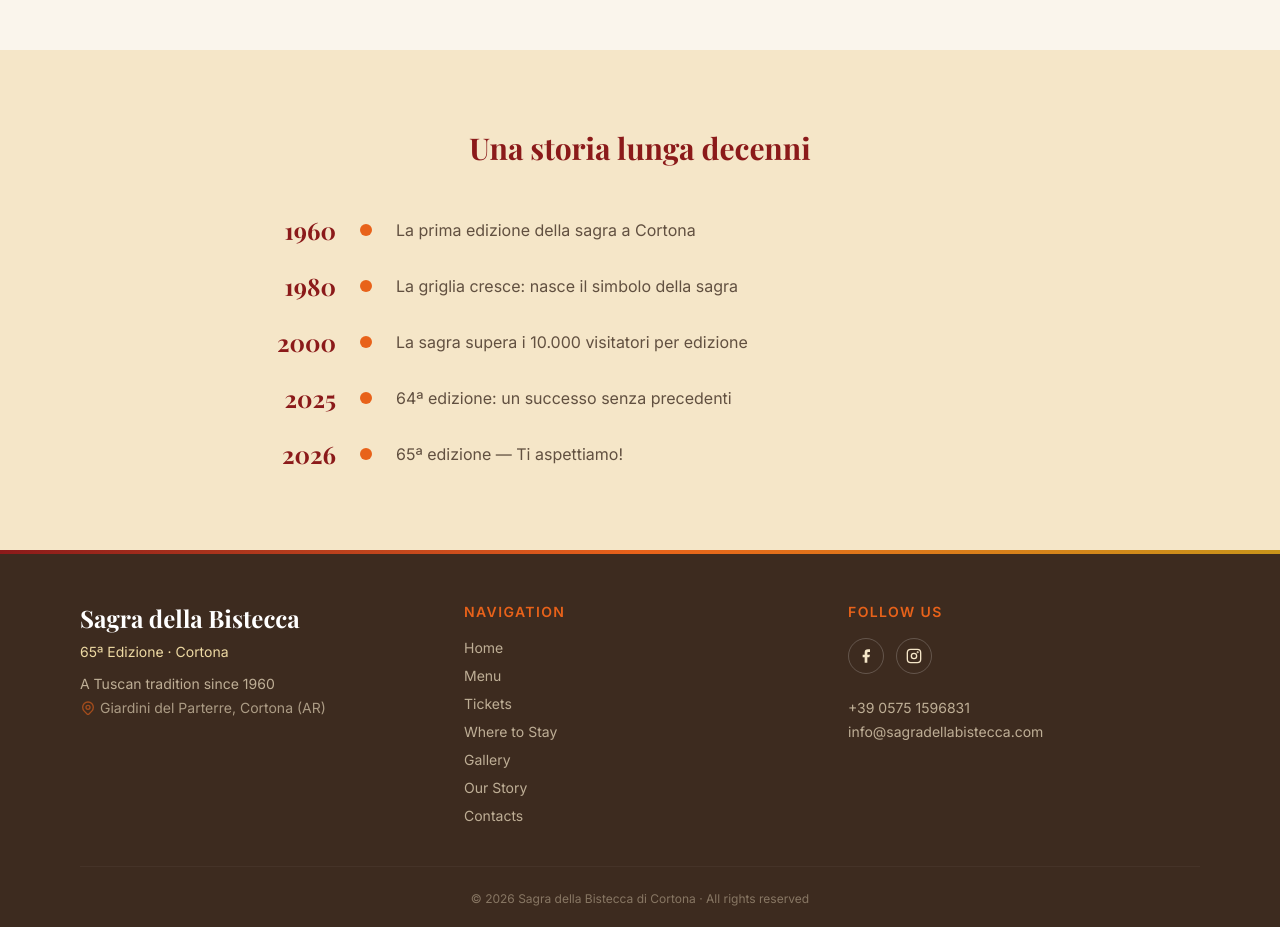
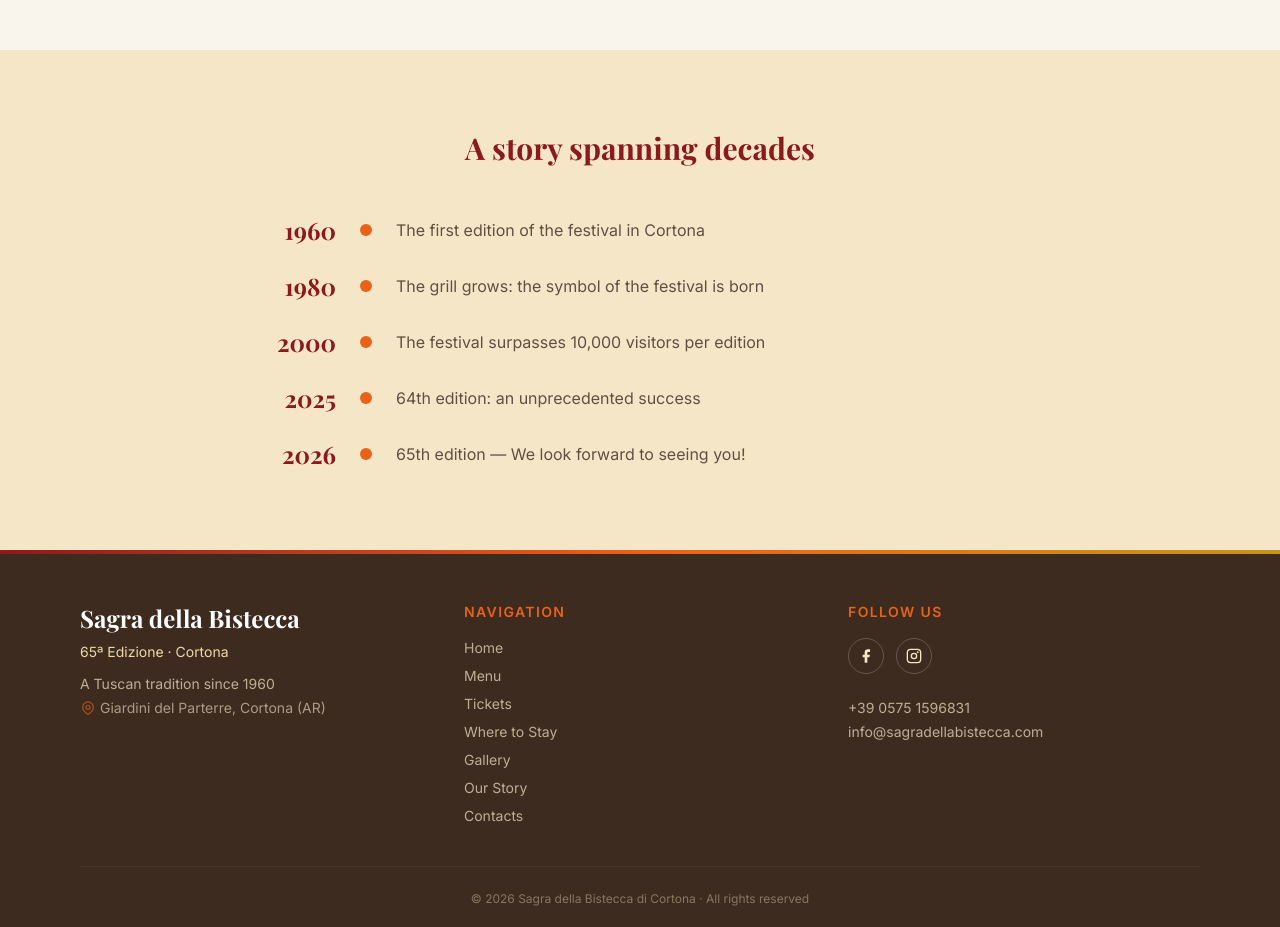
Before and after one commit to KometeCloud/sagra-bistecca-cortona, a Next.js app: page /en/our-story in a window 1280 px wide. Shown: the part 1140-2067 px from the top of the page. Built offline with nearby package versions, Linux system fonts and the light colour scheme; a web font is replaced by a local one.

Commit message:
fix: timeline Our Story tradotta in inglese

```diff
--- a/app/[locale]/our-story/page.tsx
+++ b/app/[locale]/our-story/page.tsx
@@ -65,16 +65,10 @@ export default function OurStoryPage() {
       <section className="py-20 bg-[var(--color-crema)]">
         <div className="max-w-3xl mx-auto px-4 text-center">
           <h2 className="font-display text-3xl font-bold text-[var(--color-chianti)] mb-12">
-            Una storia lunga decenni
+            {t('timelineTitle')}
           </h2>
           <div className="space-y-6">
-            {[
-              { year: '1960', text: 'La prima edizione della sagra a Cortona' },
-              { year: '1980', text: 'La griglia cresce: nasce il simbolo della sagra' },
-              { year: '2000', text: 'La sagra supera i 10.000 visitatori per edizione' },
-              { year: '2025', text: '64ª edizione: un successo senza precedenti' },
-              { year: '2026', text: '65ª edizione — Ti aspettiamo!' },
-            ].map((item) => (
+            {(t.raw('timeline') as { year: string; text: string }[]).map((item) => (
               <div key={item.year} className="flex items-center gap-6 text-left">
                 <div className="shrink-0 w-16 text-right">
                   <span className="font-display text-2xl font-bold text-[var(--color-chianti)]">{item.year}</span>
--- a/messages/en.json
+++ b/messages/en.json
@@ -84,7 +84,15 @@
     "statsEditions": "Editions",
     "statsYears": "Years of history",
     "statsGrill": "Meters of grill",
-    "statsCity": "Cortona"
+    "statsCity": "Cortona",
+    "timelineTitle": "A story spanning decades",
+    "timeline": [
+      { "year": "1960", "text": "The first edition of the festival in Cortona" },
+      { "year": "1980", "text": "The grill grows: the symbol of the festival is born" },
+      { "year": "2000", "text": "The festival surpasses 10,000 visitors per edition" },
+      { "year": "2025", "text": "64th edition: an unprecedented success" },
+      { "year": "2026", "text": "65th edition — We look forward to seeing you!" }
+    ]
   },
   "contacts": {
     "title": "Contacts",
--- a/messages/it.json
+++ b/messages/it.json
@@ -84,7 +84,15 @@
     "statsEditions": "Edizioni",
     "statsYears": "Anni di storia",
     "statsGrill": "Metri di griglia",
-    "statsCity": "Cortona"
+    "statsCity": "Cortona",
+    "timelineTitle": "Una storia lunga decenni",
+    "timeline": [
+      { "year": "1960", "text": "La prima edizione della sagra a Cortona" },
+      { "year": "1980", "text": "La griglia cresce: nasce il simbolo della sagra" },
+      { "year": "2000", "text": "La sagra supera i 10.000 visitatori per edizione" },
+      { "year": "2025", "text": "64ª edizione: un successo senza precedenti" },
+      { "year": "2026", "text": "65ª edizione — Ti aspettiamo!" }
+    ]
   },
   "contacts": {
     "title": "Contatti",
```
